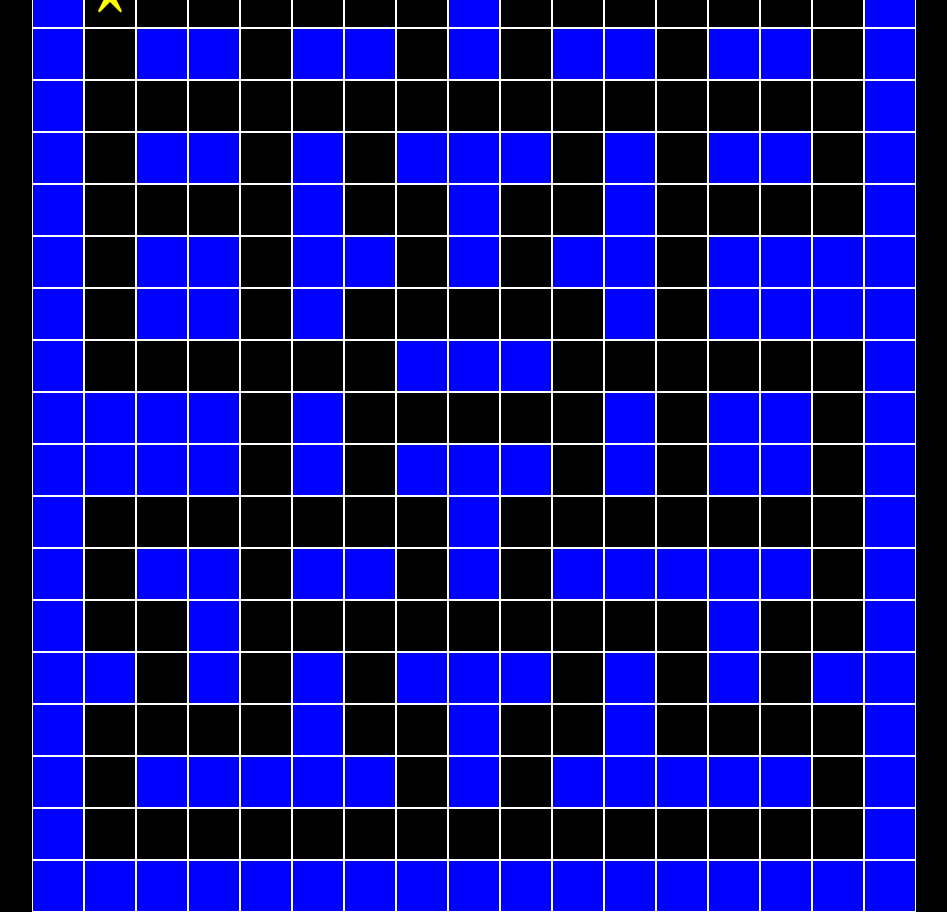
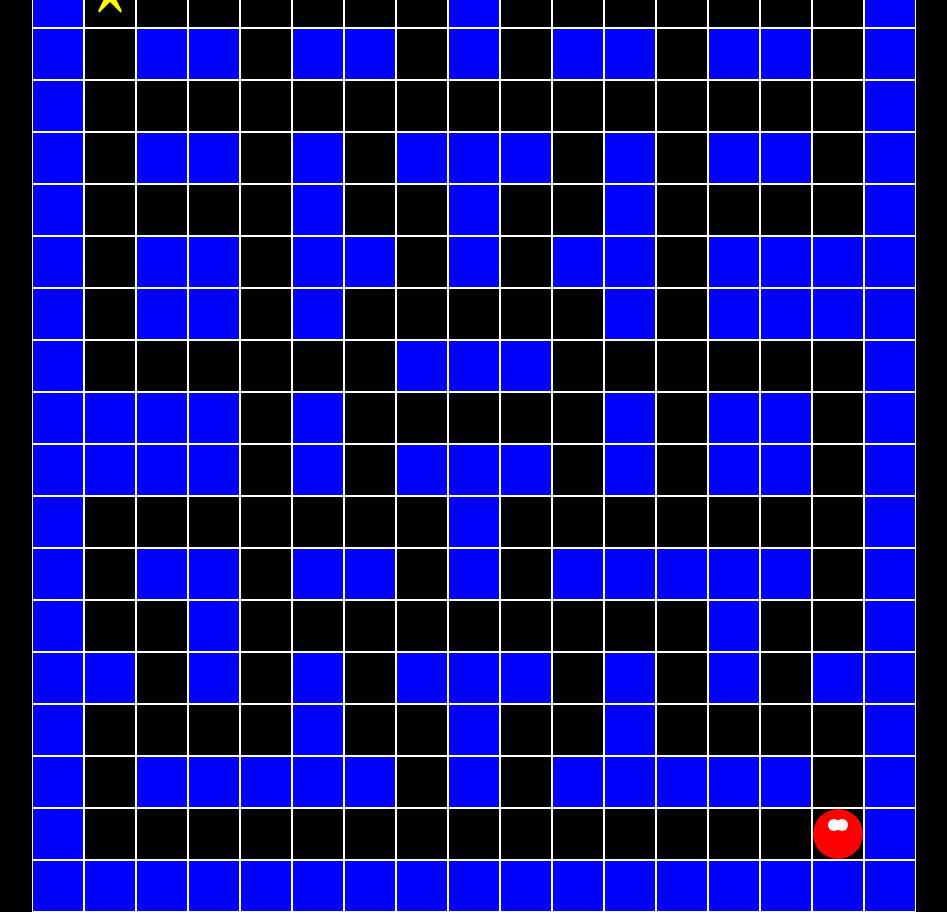
Before and after one commit to iqura9/pacman, a React (Vite) app: page / in a window 1280 px wide. Both pictures are taken after a click on the element 648 px from the left and 408 px from the top of the page. Shown: the whole page, without its empty margins (174-1121 px from the left). Built offline with nearby package versions, Linux system fonts and the light colour scheme.

Commit message:
red ghost

```diff
--- a/src/components/Board.tsx
+++ b/src/components/Board.tsx
@@ -1,6 +1,8 @@
 import { styled } from 'styled-components';
 import Pacman from './Pacman';
-import { Move } from './Play';
+
+import { Coords, Move } from './Play';
+import RedGhost from './RedGoast';
 
 const Row = styled.div`
   display: flex;
@@ -18,14 +20,17 @@ const Cell = styled.div<{ isWall: boolean }>`
 
 type BoardProps = {
   board: number[][];
-  pacmanPos: {
-    row: number;
-    col: number;
-  };
+  pacmanPos: Coords;
   direction: Move;
+  redGhostPos: Coords;
 };
 
-export function Board({ board, pacmanPos, direction }: BoardProps) {
+export function Board({
+  board,
+  pacmanPos,
+  direction,
+  redGhostPos,
+}: BoardProps) {
   return (
     <>
       {board.map((row, rowIndex) => (
@@ -35,6 +40,10 @@ export function Board({ board, pacmanPos, direction }: BoardProps) {
               {pacmanPos.row === rowIndex && pacmanPos.col === colIndex ? (
                 <Pacman direction={direction} />
               ) : null}
+
+              {redGhostPos.row === rowIndex && redGhostPos.col === colIndex ? (
+                <RedGhost />
+              ) : null}
             </Cell>
           ))}
         </Row>
--- a/src/components/Play.tsx
+++ b/src/components/Play.tsx
@@ -1,6 +1,7 @@
 import React, { useCallback, useEffect, useRef, useState } from 'react';
 
 import styled from 'styled-components';
+import { useRedGhost } from '../hooks/useRedGhost';
 import { board, canMoveTo } from '../utils';
 import { Board } from './Board';
 
@@ -15,13 +16,18 @@ const GameBoard = styled.div`
     outline: none;
   }
 `;
-
+export type Coords = {
+  row: number;
+  col: number;
+};
 export type Move = 'UP' | 'DOWN' | 'LEFT' | 'RIGHT' | null;
 
 export const Play = () => {
   const [direction, setDirection] = useState<Move>(null);
 
   const [pacmanPos, setPacmanPos] = useState({ row: 1, col: 1 });
+
+  const redGhostCoords = useRedGhost(pacmanPos);
 
   const inputDiv = useRef<HTMLInputElement | null>(null);
 
@@ -114,7 +120,12 @@ export const Play = () => {
       onMouseEnter={mouseEnter}
       onMouseLeave={mouseLeave}
     >
-      <Board board={board} pacmanPos={pacmanPos} direction={direction} />
+      <Board
+        board={board}
+        pacmanPos={pacmanPos}
+        direction={direction}
+        redGhostPos={redGhostCoords}
+      />
     </GameBoard>
   );
 };
--- /dev/null
+++ b/src/components/RedGoast.tsx
@@ -0,0 +1,41 @@
+import React from 'react';
+import styled from 'styled-components';
+
+const Ghost = styled.div`
+  width: 50px;
+  height: 50px;
+  background-color: red;
+  border-radius: 50%;
+  position: relative;
+  display: flex;
+  justify-content: center;
+  align-items: center;
+
+  &:before {
+    content: '';
+    width: 12px;
+    height: 12px;
+    background-color: white;
+    border-radius: 50%;
+    position: absolute;
+    top: 10px;
+    left: 15px;
+  }
+
+  &:after {
+    content: '';
+    width: 12px;
+    height: 12px;
+    background-color: white;
+    border-radius: 50%;
+    position: absolute;
+    top: 10px;
+    right: 15px;
+  }
+`;
+
+function RedGhost() {
+  return <Ghost />;
+}
+
+export default RedGhost;
--- /dev/null
+++ b/src/hooks/useRedGhost.tsx
@@ -0,0 +1,12 @@
+import { useState } from 'react';
+import { Coords } from '../components/Play';
+import { board } from '../utils';
+
+export function useRedGhost(pacmanCoords: Coords) {
+  const [redGhostCoords, setRedGhostCoords] = useState({
+    row: board.length - 2,
+    col: board[0].length - 2,
+  });
+
+  return redGhostCoords;
+}
```
